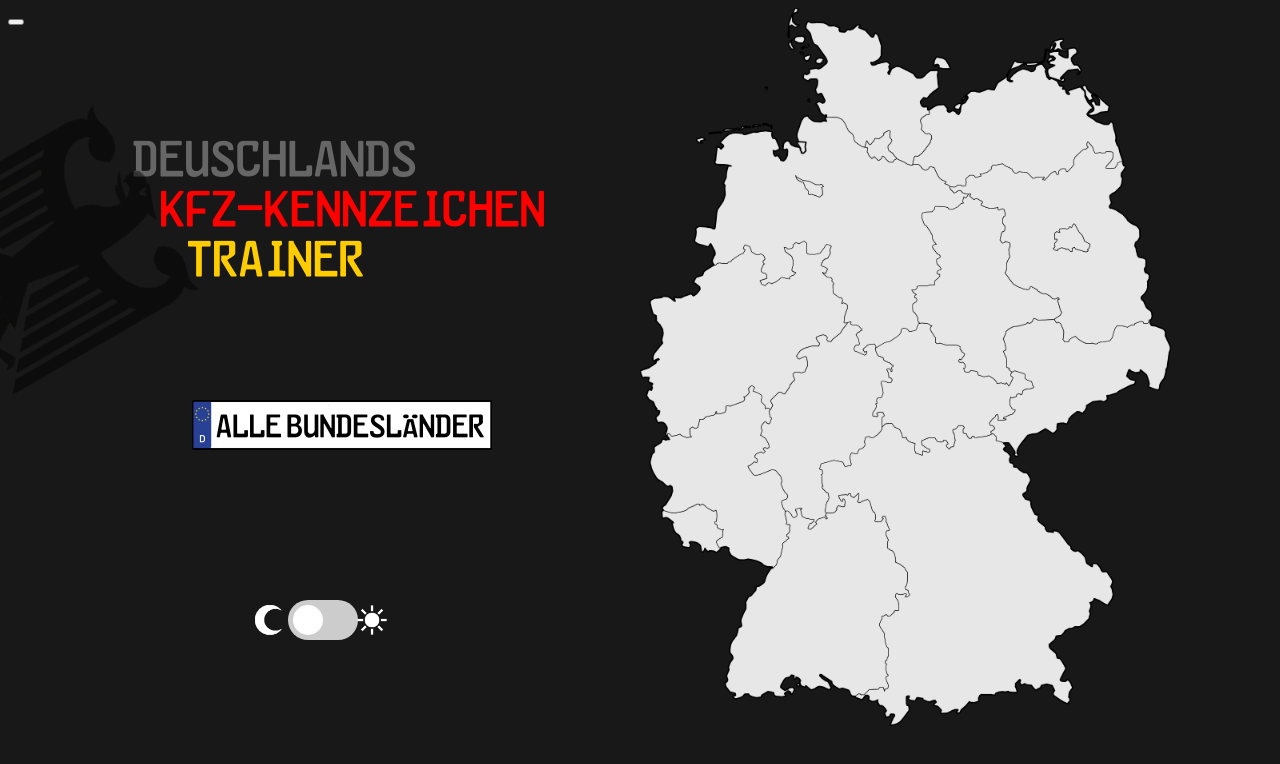
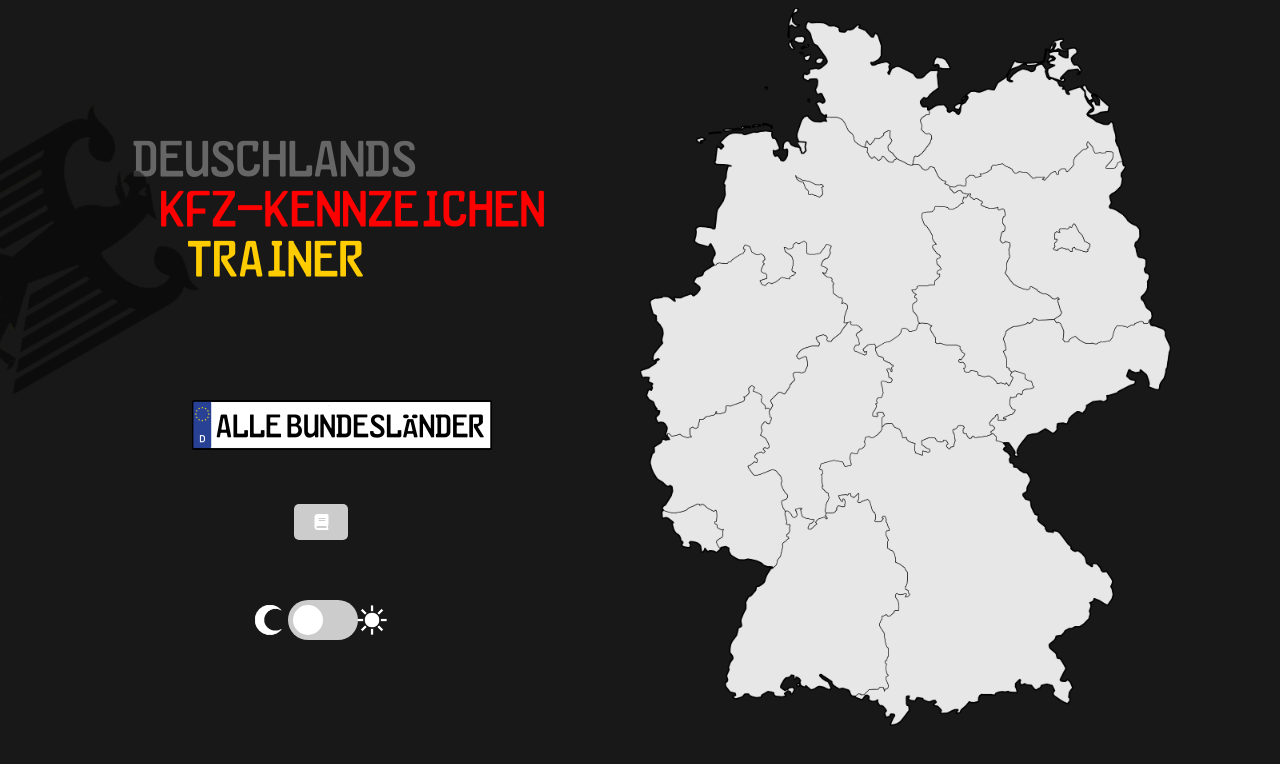
Before and after one commit to Dqmir/kennzeichen, a plain HTML site: page index.html in a window 1280 px wide. Drawn offline with Linux system fonts and the light colour scheme.

Commit message:
Add files via upload

```diff
--- a/index.html
+++ b/index.html
@@ -5,7 +5,7 @@
     <meta name="viewport" content="width=device-width, initial-scale=1.0">
     <title>KFZ Kennzeichen Trainer</title>
     <link rel="stylesheet" href="indexstyling.css">
-     <link rel="stylesheet" media="screen and (max-aspect-ratio: 1/1)" href="verticalstyling.css">
+    <link rel="stylesheet" href="https://cdnjs.cloudflare.com/ajax/libs/font-awesome/6.0.0-beta3/css/all.min.css">
     <link rel="shortcut icon" href="images/icons/pages/kfzhomepage.png"/>
   </head>
   <body>
@@ -118,7 +118,7 @@
       <div class="container">
         <a href="subpages/game/deutschland.html?area=Deutschland">
           <img src="images/buttontemplate.png" width=300px height=50px>
-          <button class="btn"></button>
+          <button class="btn" width=30px height=40px></button>
         </a>
       </div>
 
@@ -146,7 +146,9 @@
     <script src="indexscript.js"></script>
 
     <a href="subpages/lernen/lernen.html">
-      <button class="btn"></button>
+      <button id="lernenbtn">
+        <i class="fas fa-book"></i>
+      </button>
     </a>
   </body>
 </html>
--- a/indexscript.js
+++ b/indexscript.js
@@ -4,6 +4,7 @@ document.addEventListener('DOMContentLoaded', () => {
     const moonIcon = document.getElementById('moon');
     const title1Text = document.getElementById('title1');
     const brdlogoOp = document.getElementById('brdlogo');
+    const lernenButton = document.getElementById('lernenbtn');
 
     switchElement.addEventListener('change', () => {
         changeBackgroundColor(switchElement.checked);
@@ -17,6 +18,7 @@ document.addEventListener('DOMContentLoaded', () => {
             moonIcon.src = 'images/icons/blackmoon.png';
             title1Text.style.color = '#000000';
             brdlogoOp.style.opacity = 0.15;
+            lernenButton.style.backgroundColor = 'black';
         } else {
             document.body.style.backgroundColor = '#181818';
             document.body.style.color = 'white';
@@ -24,6 +26,7 @@ document.addEventListener('DOMContentLoaded', () => {
             moonIcon.src = 'images/icons/whitemoon.png';
             title1Text.style.color = '#666666';
             brdlogoOp.style.opacity = 0.75;
+            lernenButton.style.backgroundColor = '#ccc';
         }
     }
 });
--- a/indexstyling.css
+++ b/indexstyling.css
@@ -176,3 +176,31 @@ input:checked + .slider:before {
     left: -2.5%;
   }
 }
+
+#lernenbtn {
+  position: absolute;
+  top: 63%;
+  left: 23%;
+  background-color: #ccc;
+  color: white;
+  border: none;
+  border-radius: 5px;
+  padding: 10px 20px;
+  cursor: pointer;
+  font-size: 16px;
+  display: flex;
+  align-items: center;
+  justify-content: center;
+}
+
+#lernenbtn .fa {
+  font-size: 24px;
+}
+
+#lernenbtn:hover {
+  background-color: black;
+}
+
+#lernenbtn:focus {
+  outline: none;
+}
```
